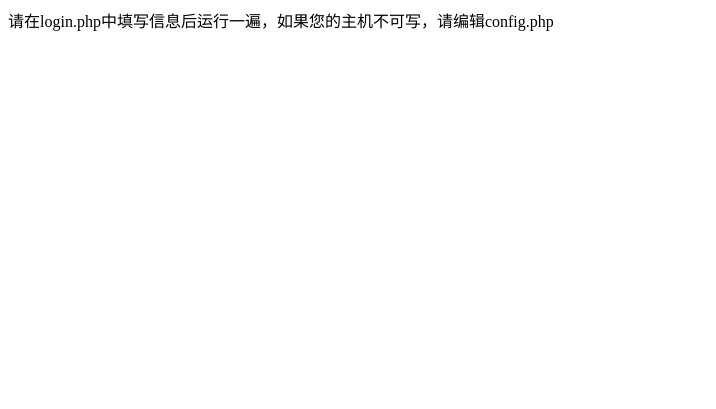
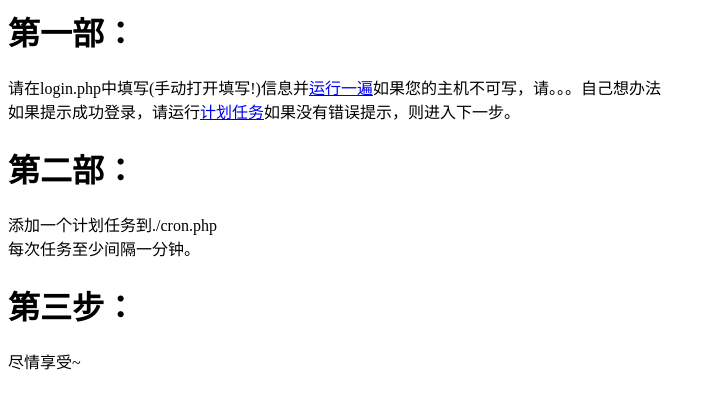
Before and after one commit to Gardelll/TiebaRobot, a PHP site: page / in a window 1280 px wide. Shown: the top 409 px of the page, without its empty margins (0-716 px from the left). Run offline with PHP 8.4, Linux system fonts and the light colour scheme.

Commit message:
Update index.php
弄了个提示页

```diff
--- a/index.php
+++ b/index.php
@@ -1 +1 @@
-<a>请在login.php中填写信息后运行一遍，如果您的主机不可写，请编辑config.php</a>
+<h1>第一部：</h1><a>请在login.php中填写(手动打开填写!)信息并</a><a href="./login.php">运行一遍</a><a>如果您的主机不可写，请。。。自己想办法</a><br /><a>如果提示成功登录，请运行<a href="./cron.php">计划任务</a><a>如果没有错误提示，则进入下一步。</a><h1>第二部：</h1><a>添加一个计划任务到.</a><?php echo $_SERVER['REQUEST_URI'];?><a>cron.php</a><br /><a>每次任务至少间隔一分钟。</a><h1>第三步：</h1><a>尽情享受~</a>
```
